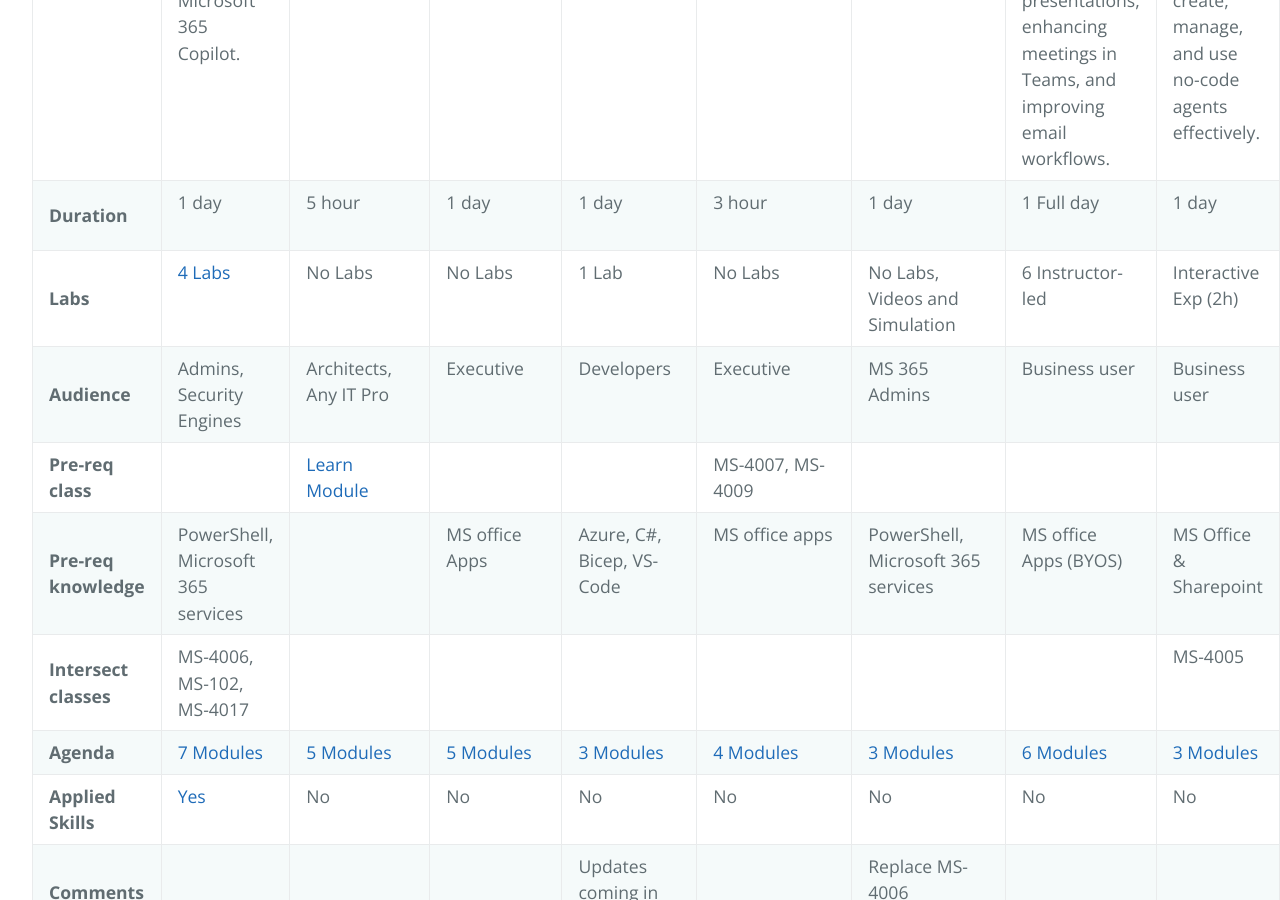
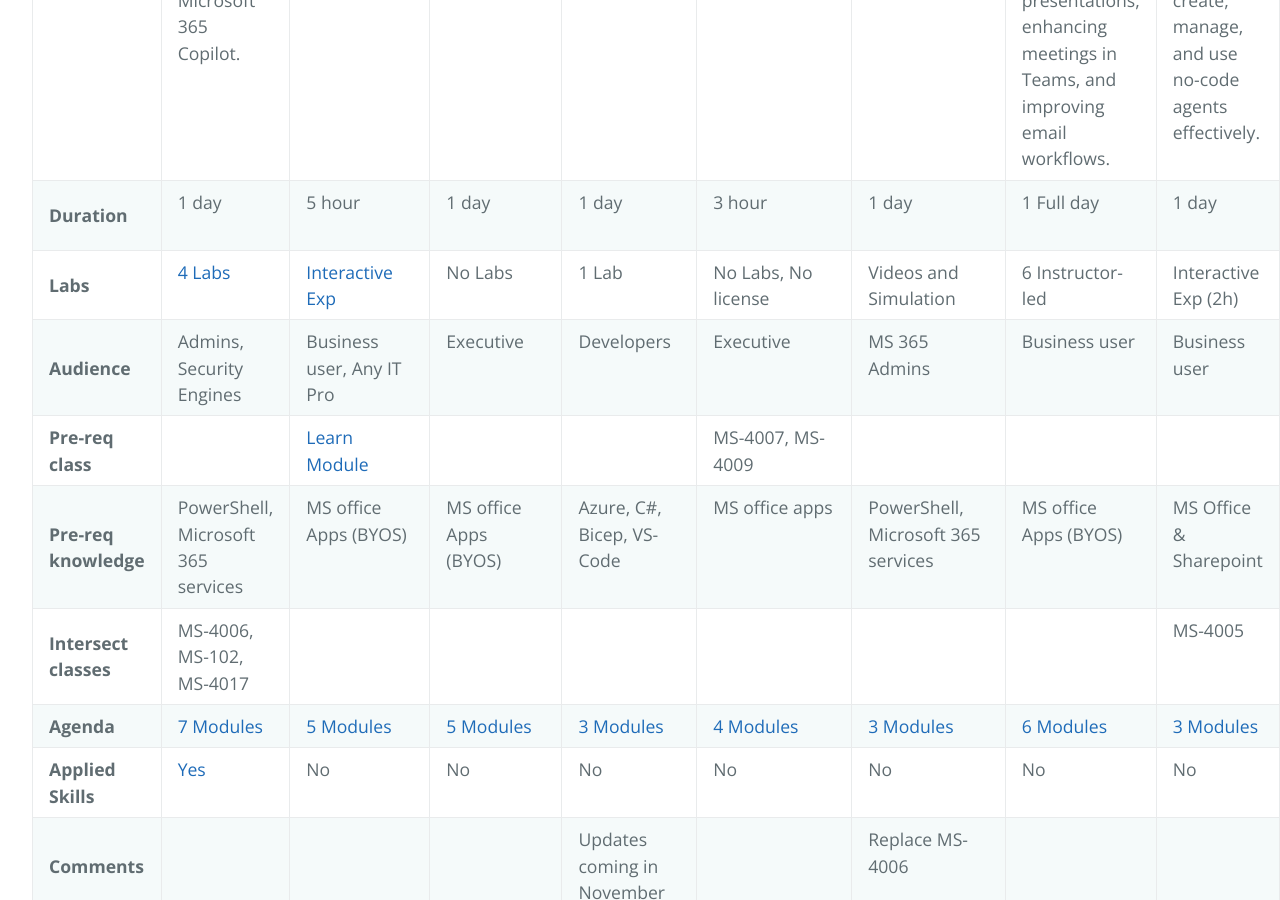
Before and after one commit to true-while/tpm-cheat-sheets, a Jekyll site: the page built from docs/copilot-table.md, in a window 1280 px wide and 900 px high, scrolled down 992 px. Built offline with Jekyll 4.4.1, drawn with Linux system fonts in a browser that asks for light colours; our own code applies the rules of GitHub Pages for plain Markdown files.

Commit message:
MS-4007 update

```diff
--- a/docs/copilot-table.md
+++ b/docs/copilot-table.md
@@ -6,10 +6,10 @@
 | **Title** | Prepare security and compliance to support Microsoft 365 Copilot | Microsoft 365 Copilot User Enablement Specialist | Microsoft Copilot for Microsoft 365: Executive Immersion Experience | Build plugins and connectors for Microsoft Copilot for Microsoft 365. | Microsoft Copilot Web Based Interactive Experience for Executives | Manage and extend Microsoft 365 Copilot | Draft, analyze, and present using Microsoft 365 Copilot | Transform your everyday business processes with no-code agents | Microsoft 365 Copilot Chat Interactive Experience for Executives |
 | **Desc** | Class introduces essential skills needed to effectively manage user assets and prevent data loss with Microsoft 365 Copilot. | Adopt co-pilot for your organization. Plan, enable, support. Scenario based | Use co-pilot in Word, PowerPoint, Excel, Teams, and Outlook, incorporate own data. | Deep dive in extending co-pilot functionality | High level demonstration of co-pilot integration with office apps on the web | Class is designed for Microsoft 365 administrators to help them prepare for license management, security, and extensibility of Microsoft 365 Copilot. | Class provides a deep dive into Microsoft 365 Copilot, helping business users interact with content and practice in drafting documents and presentations, enhancing meetings in Teams, and improving email workflows. | Focuses on creating no-code agents for SharePoint and Copilot Chat and designed to help users create, manage, and use no-code agents effectively. | In person class introduces the foundational capabilities of copilot to maximize the effective use of Copilot and improve productivity within corporate roles. |
 | **Duration** | 1 day | 5 hour | 1 day | 1 day | 3 hour | 1 day | 1 Full day | 1 day | 90 min over 3 days |
-| **Labs** | [4 Labs](https://github.com/MicrosoftLearning/MS-4002-Prepare-security-and-compliance-to-support-Microsoft-365-Copilot)  | No Labs | No Labs | 1 Lab | No Labs | No Labs, Videos and Simulation |6 Instructor-led | Interactive Exp (2h) | Interactive Exp (20min) |
-| **Audience** | Admins, Security Engines | Architects, Any IT Pro | Executive | Developers | Executive | MS 365 Admins | Business user  | Business user | Executive |
+| **Labs** | [4 Labs](https://github.com/MicrosoftLearning/MS-4002-Prepare-security-and-compliance-to-support-Microsoft-365-Copilot)  | [Interactive Exp](https://learn.microsoft.com/en-us/training/modules/transform-executive-productivity-with-copilot-for-microsoft-365/) | No Labs | 1 Lab | No Labs, No license | Videos and Simulation |6 Instructor-led | Interactive Exp (2h) | Interactive Exp (20min) |
+| **Audience** | Admins, Security Engines | Business user, Any IT Pro | Executive | Developers | Executive | MS 365 Admins | Business user  | Business user | Executive |
 |**Pre-req class** |   | [Learn Module](https://learn.microsoft.com/training/paths/get-started-with-microsoft-365-copilot/) |     |     | MS-4007, MS-4009 |  |  |  |  |
-| **Pre-req knowledge** | PowerShell, Microsoft 365 services  | | MS office Apps | Azure, C#, Bicep, VS-Code | MS office apps | PowerShell, Microsoft 365 services | MS office Apps (BYOS) | MS Office & Sharepoint | MS office Apps (BYOS) |
+| **Pre-req knowledge** | PowerShell, Microsoft 365 services  | MS office Apps (BYOS) | MS office Apps (BYOS) | Azure, C#, Bicep, VS-Code | MS office apps | PowerShell, Microsoft 365 services | MS office Apps (BYOS) | MS Office & Sharepoint | MS office Apps (BYOS) |
 | **Intersect classes** | MS-4006, MS-102, MS-4017 |  |  |  |  |  |  | MS-4005 | MS-4006 |
 | **Agenda** | [7 Modules](https://learn.microsoft.com/en-us/training/paths/prepare-security-compliance-support-microsoft-365-copilot/) | [5 Modules](hhttps://learn.microsoft.com/en-us/training/paths/explore-how-drive-adoption-microsoft-copilot-m365/) | [5 Modules](https://learn.microsoft.com/en-us/training/paths/extend-microsoft-copilot-microsoft-365-copilot-studio/) | [3 Modules](https://learn.microsoft.com/en-us/training/courses/ms-4010) | [4 Modules](https://learn.microsoft.com/en-us/training/paths/microsoft-copilot-web-based-interactive-experience-executives/) | [3 Modules](https://learn.microsoft.com/en-us/training/courses/ms-4017) | [6 Modules](https://learn.microsoft.com/en-us/training/paths/draft-analyze-present-microsoft-365-copilot/) | [3 Modules](https://learn.microsoft.com/en-us/training/paths/implement-no-code-copilot-agents-microsoft-365-sharepoint/) | [3 Modules](https://learn.microsoft.com/en-us/training/paths/microsoft-copilot-web-based-interactive-experience-executives/)
 | **Applied Skills** | [Yes](https://learn.microsoft.com/en-us/credentials/applied-skills/prepare-security-and-compliance-to-support-microsoft-365-copilot/) | No | No  | No  | No  | No  | No | No | No |
```
